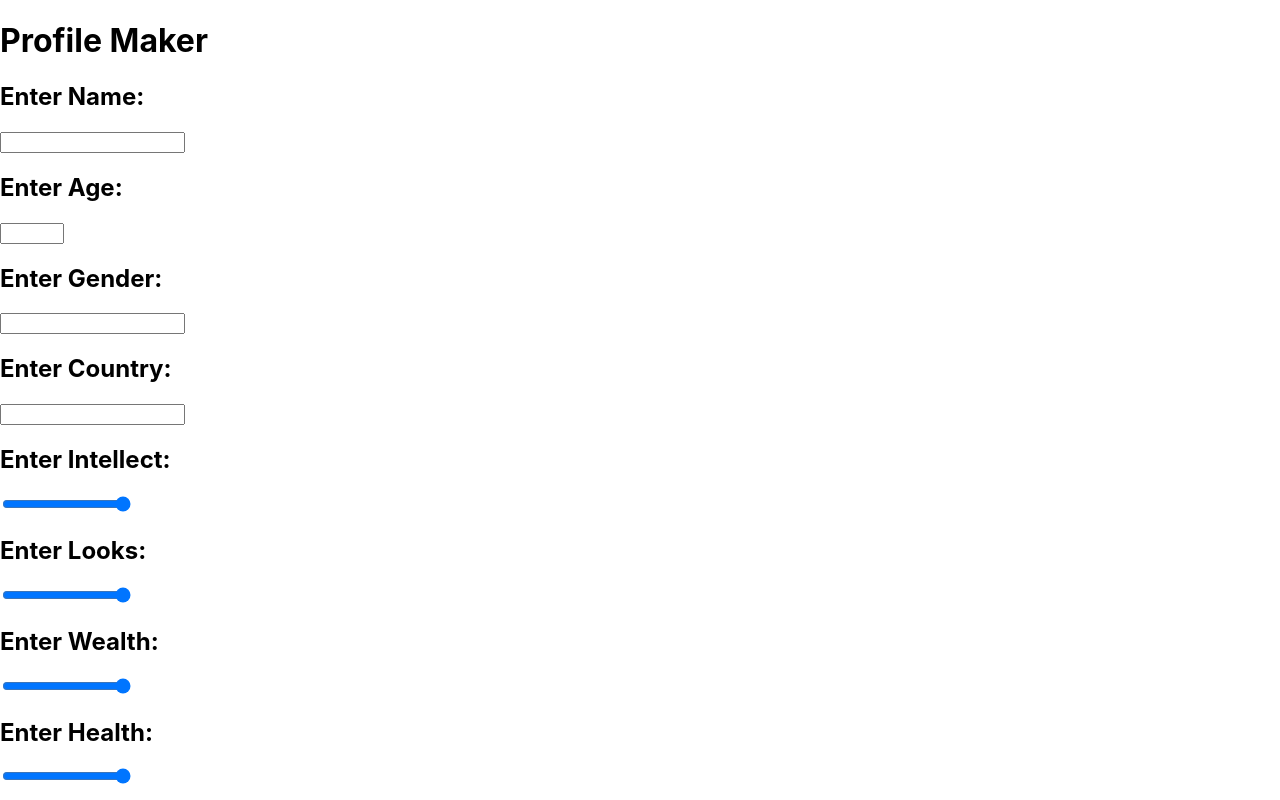
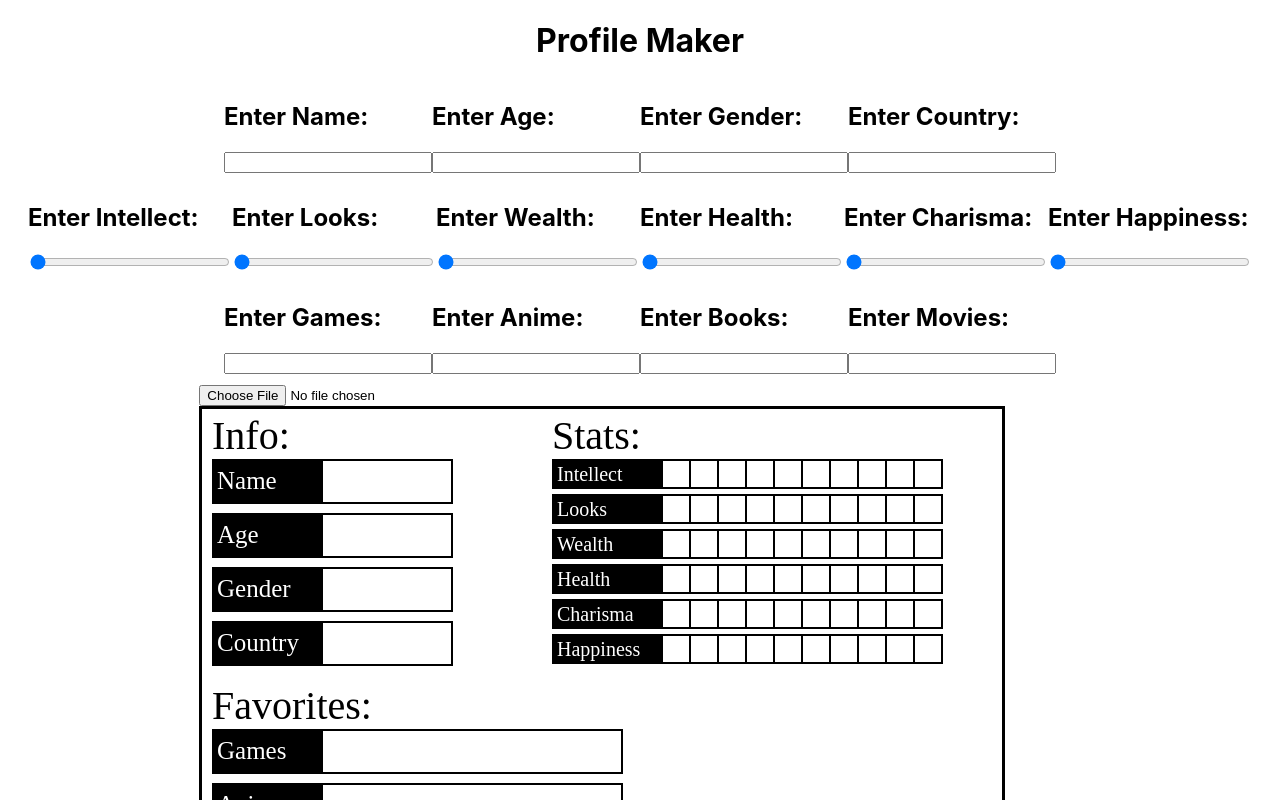
Before and after one commit to JacobMalach/profile-maker, a React (Create React App) app: page / in a window 1280 px wide. Shown: the top 800 px of the page. Built offline with nearby package versions, Linux system fonts and the light colour scheme.

Commit message:
Improved Appearance

```diff
--- a/src/entry.js
+++ b/src/entry.js
@@ -20,7 +20,7 @@ export class Entry extends React.Component {
 
   preventBadPaste(e) {
     const category = this.state.category;
-    if (category == "Age") {
+    if (category === "Age") {
       var num = e.clipboardData.getData('text');
       num = e.target.value + num;
       num = parseInt(num)
@@ -33,24 +33,25 @@ export class Entry extends React.Component {
   render() {
     const category = this.state.category;
     var type = "text"
+    var value = ""
     var min = "0";
     var max = "0";
-    if (category == "Age") {
+    if (category === "Age") {
       type = "number"
       max = "120";
     } else if (this.state.bars.includes(category)) {
       type = "range"
       max = "10";
-    } else if (category == "3x3") {
+      value = "0";
+    } else if (category === "3x3") {
       type = "file";
     }
     return (
-      // Add onPaste to prevent values that are too high
       <div>
         <h2>Enter {category}:</h2>
         <input
         onChange={this.handleChange}
-        type={type} min={min} max={max} />
+        type={type} min={min} max={max} defaultValue={value} />
       </div>
     );
   }
--- /dev/null
+++ b/src/parent.css
@@ -0,0 +1,13 @@
+h1 {
+    text-align: center;
+}
+
+input {
+    width: 200px;
+}
+
+.bar {
+    display: flex;
+    justify-content: center;
+    margin: 10px;
+}
--- a/src/parent.js
+++ b/src/parent.js
@@ -1,6 +1,7 @@
 import React, { useState } from 'react';
 import { Entry } from './entry';
 import { Graphics } from './graphics';
+import './parent.css';
 
 export function Parent() {
   const [name, setName] = useState('');
@@ -22,20 +23,27 @@ export function Parent() {
 
     <div>
       <h1>Profile Maker</h1>
+      <div className="bar">
         <Entry onChange={setName} category="Name"/>
         <Entry onChange={setAge} category="Age"/>
         <Entry onChange={setGender} category="Gender"/>
         <Entry onChange={setCountry} category="Country"/>
+      </div>
+      <div className="bar">
         <Entry onChange={setIntellect} category="Intellect"/>
         <Entry onChange={setLooks} category="Looks"/>
         <Entry onChange={setWealth} category="Wealth"/>
         <Entry onChange={setHealth} category="Health"/>
         <Entry onChange={setCharisma} category="Charisma"/>
         <Entry onChange={setHappiness} category="Happiness"/>
+      </div>
+      <div className="bar">
         <Entry onChange={setGames} category="Games"/>
         <Entry onChange={setAnime} category="Anime"/>
         <Entry onChange={setBooks} category="Books"/>
         <Entry onChange={setMovies} category="Movies"/>
+      </div>
+      <div className="bar">
       <Graphics
         name={name}
         age={age}
@@ -52,5 +60,6 @@ export function Parent() {
         books={books}
         movies={movies}/>
       </div>
+    </div>
     );
 };
```
Lines whose indentation alone changed are shown as unchanged.
